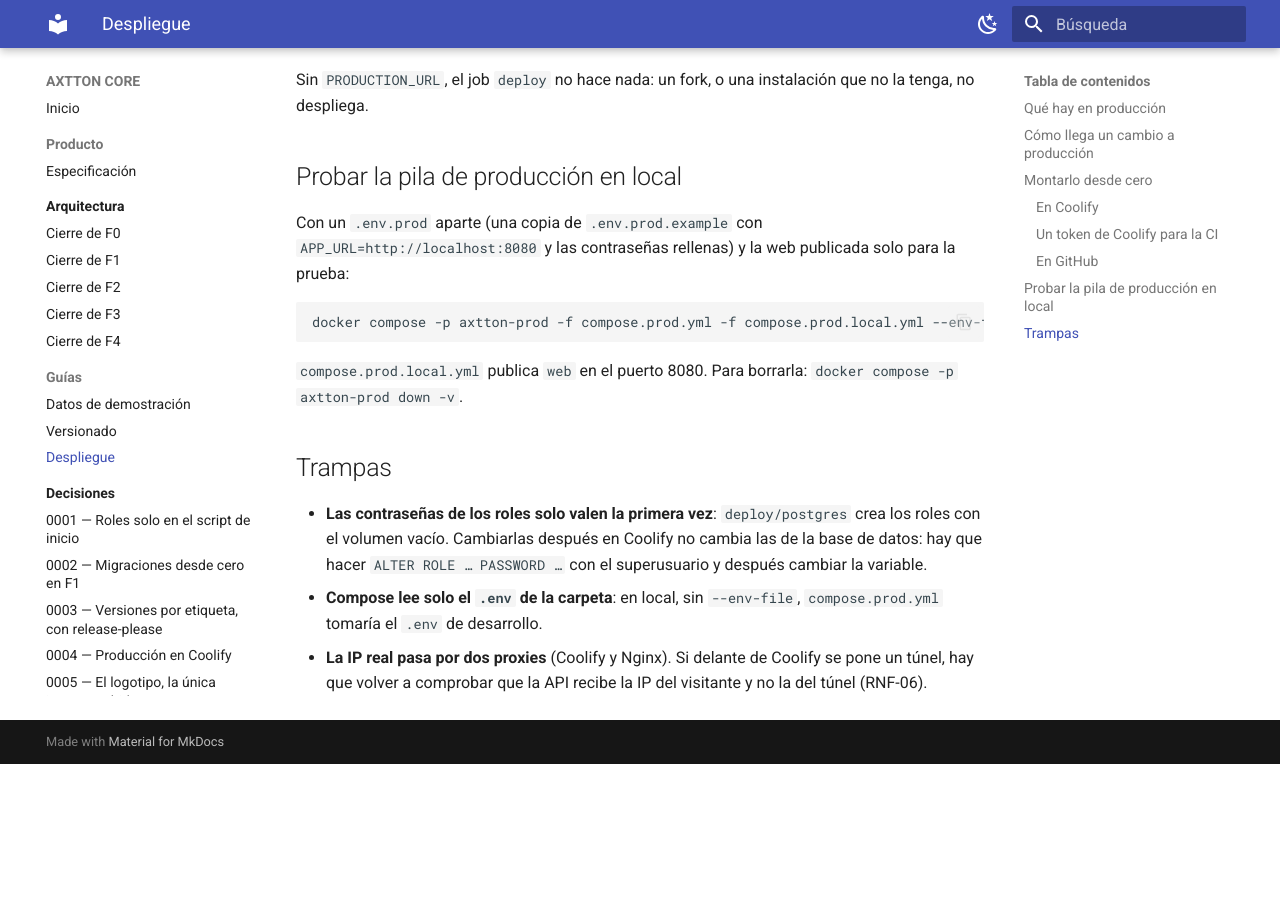
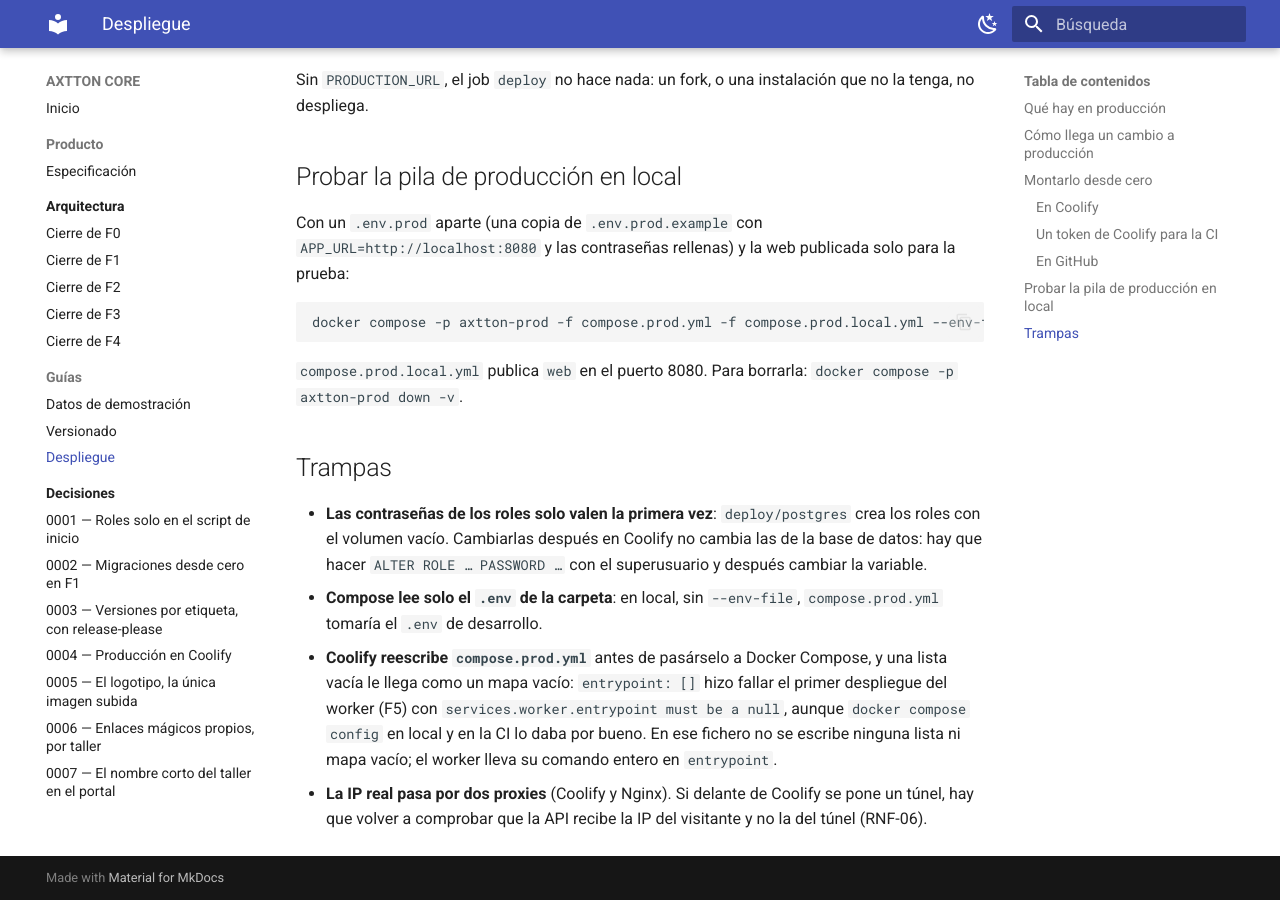
Before and after one commit to iMiguel10/axtton-core, an MkDocs documentation site: the page built from docs/guias/despliegue.md, in a window 1280 px wide and 900 px high, scrolled down 2464 px. Built offline with MkDocs 1.6.1 and Material for MkDocs 9.7.7, drawn with Linux system fonts in a browser that asks for light colours; before the commit the page ends 3228 px from its top, so only the background shows below that.

```diff
--- a/compose.prod.yml
+++ b/compose.prod.yml
@@ -87,8 +87,10 @@ services:
       args:
         APP_VERSION: ${APP_VERSION:-dev}
         APP_COMMIT: ${APP_COMMIT:-}
-    entrypoint: []
-    command: ["saq", "--verbose", "app.worker.settings"]
+    # El comando entero va en entrypoint, que sustituye al de la imagen. Nunca
+    # `entrypoint: []`: Coolify reescribe este fichero y la lista vacía le llega
+    # a Compose como un mapa vacío, que rechaza (falló el primer despliegue de F5).
+    entrypoint: ["saq", "--verbose", "app.worker.settings"]
     environment: *api-env
     restart: unless-stopped
     healthcheck:
--- a/compose.yml
+++ b/compose.yml
@@ -91,8 +91,9 @@ services:
   worker:
     build:
       context: ./backend
-    entrypoint: []
-    command: watchfiles --filter python "saq --verbose app.worker.settings" app
+    # Como en compose.prod.yml, el comando en entrypoint (sustituye al de la
+    # imagen) y nunca `entrypoint: []`, que Coolify no acepta.
+    entrypoint: ["watchfiles", "--filter", "python", "saq --verbose app.worker.settings", "app"]
     volumes:
       - ./backend:/app
       - api_venv:/app/.venv
--- a/docs/guias/despliegue.md
+++ b/docs/guias/despliegue.md
@@ -77,4 +77,5 @@ docker compose -p axtton-prod -f compose.prod.yml -f compose.prod.local.yml --en
 
 - **Las contraseñas de los roles solo valen la primera vez**: `deploy/postgres` crea los roles con el volumen vacío. Cambiarlas después en Coolify no cambia las de la base de datos: hay que hacer `ALTER ROLE … PASSWORD …` con el superusuario y después cambiar la variable.
 - **Compose lee solo el `.env` de la carpeta**: en local, sin `--env-file`, `compose.prod.yml` tomaría el `.env` de desarrollo.
+- **Coolify reescribe `compose.prod.yml`** antes de pasárselo a Docker Compose, y una lista vacía le llega como un mapa vacío: `entrypoint: []` hizo fallar el primer despliegue del worker (F5) con `services.worker.entrypoint must be a null`, aunque `docker compose config` en local y en la CI lo daba por bueno. En ese fichero no se escribe ninguna lista ni mapa vacío; el worker lleva su comando entero en `entrypoint`.
 - **La IP real pasa por dos proxies** (Coolify y Nginx). Si delante de Coolify se pone un túnel, hay que volver a comprobar que la API recibe la IP del visitante y no la del túnel (RNF-06).
```
Also changed, not shown: CLAUDE.md (+1 -1 lines).
